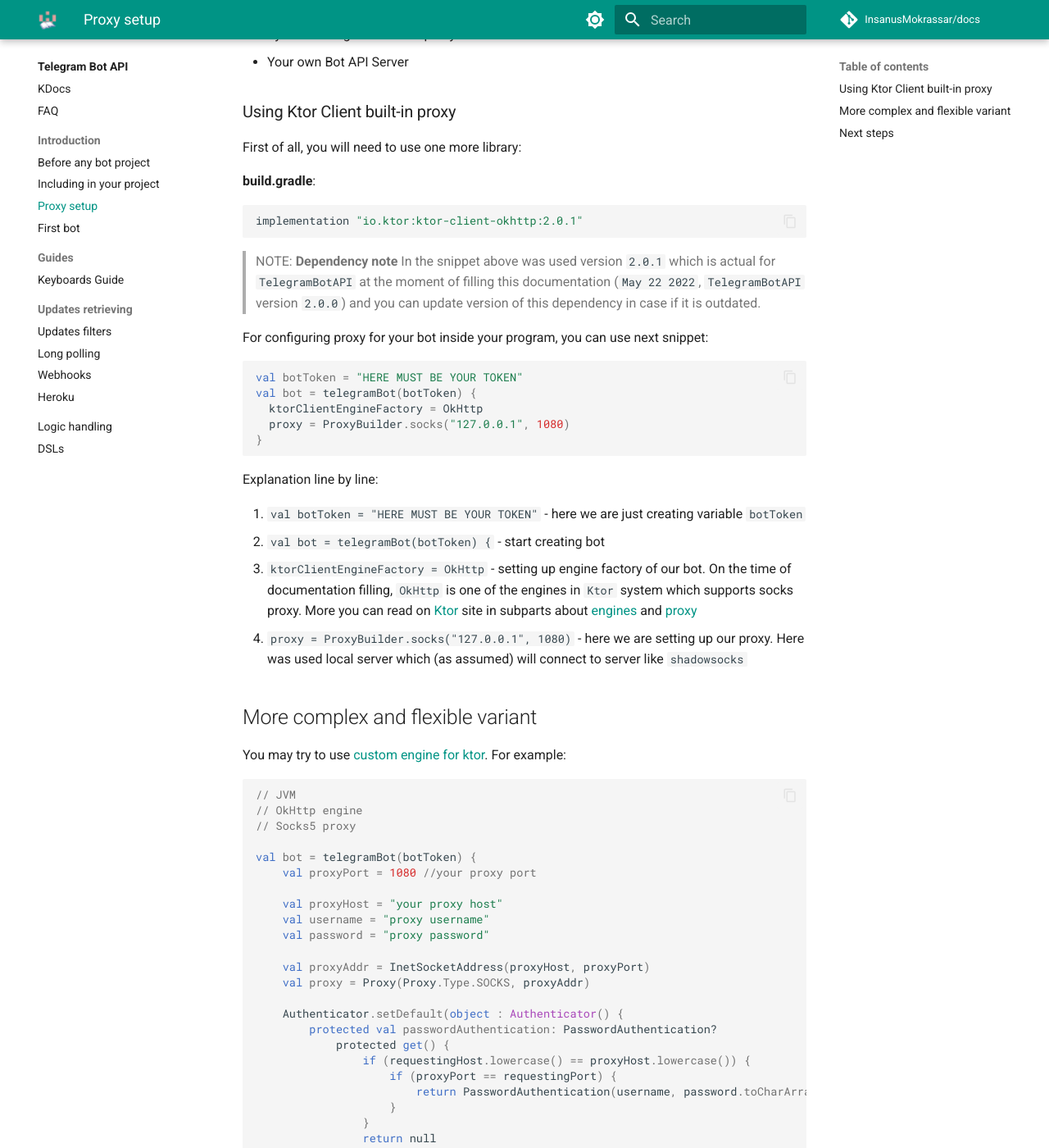
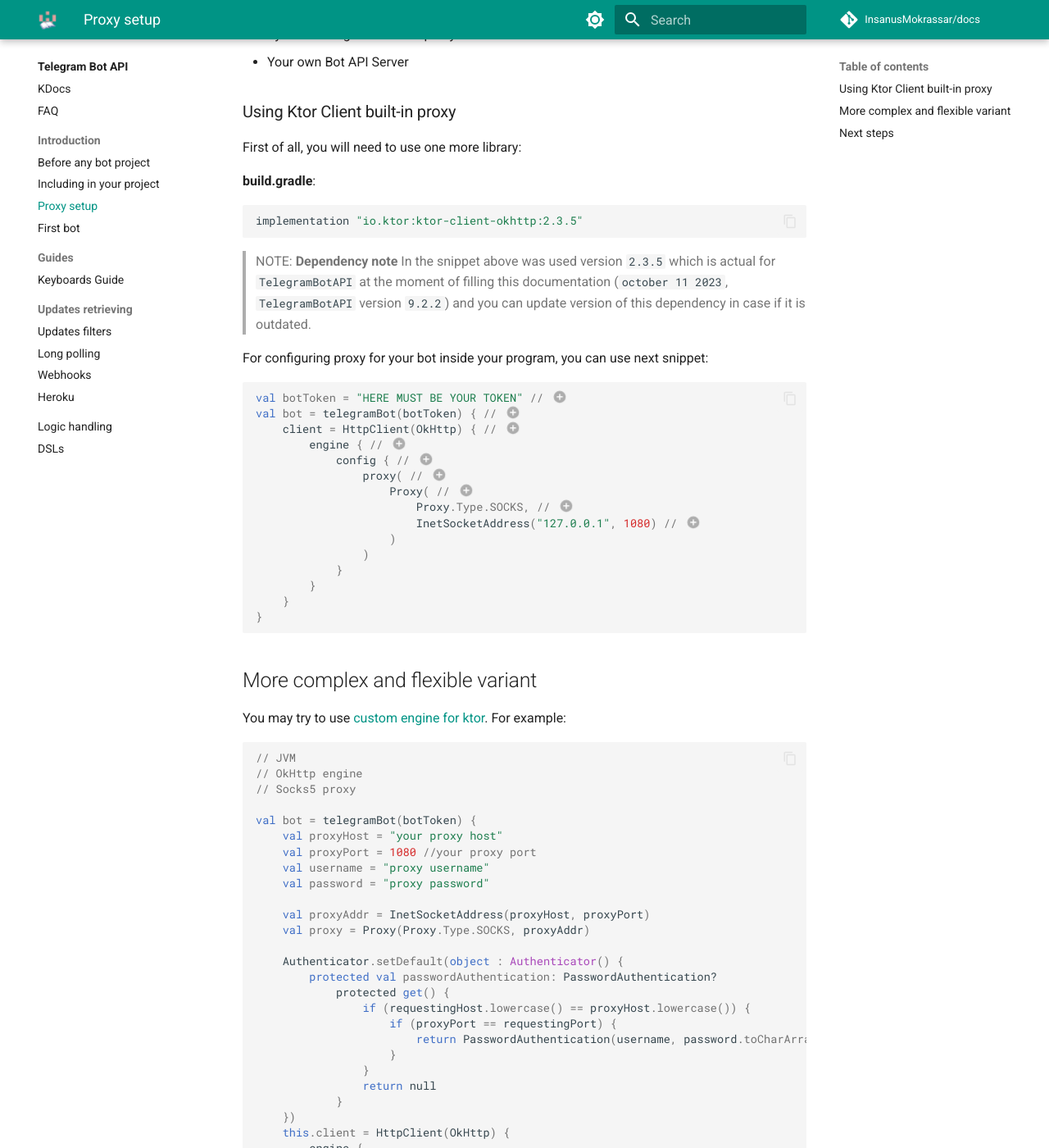
Before and after one commit to InsanusMokrassar/docs, an MkDocs documentation site: the page built from docs/tgbotapi/introduction/proxy-setup.md, in a window 1280 px wide and 1400 px high, scrolled down 625 px. Shown: the whole window at 82% size. Built offline with MkDocs 1.6.1 and Material for MkDocs 9.7.7, drawn with Linux system fonts in a browser that asks for light colours; comment, search, counter and statistics services are not loaded.

Commit message:
start filling of proxy docs

````diff
--- a/docs/tgbotapi/introduction/proxy-setup.md
+++ b/docs/tgbotapi/introduction/proxy-setup.md
@@ -31,28 +31,41 @@
 **build.gradle**:
 
 ```groovy
-implementation "io.ktor:ktor-client-okhttp:2.0.1"
+implementation "io.ktor:ktor-client-okhttp:2.3.5"
 ```
 
 > NOTE: **Dependency note**
-> In the snippet above was used version `2.0.1` which is actual for `TelegramBotAPI` at the moment of filling this documentation (`May 22 2022`, `TelegramBotAPI` version `2.0.0`) and you can update version of this dependency in case if it is outdated.
+> In the snippet above was used version `2.3.5` which is actual for `TelegramBotAPI` at the moment of filling this documentation (`october 11 2023`, `TelegramBotAPI` version `9.2.2`) and you can update version of this dependency in case if it is outdated.
 
 For configuring proxy for your bot inside your program, you can use next snippet:
 
 ```kotlin
-val botToken = "HERE MUST BE YOUR TOKEN"
-val bot = telegramBot(botToken) {
-  ktorClientEngineFactory = OkHttp
-  proxy = ProxyBuilder.socks("127.0.0.1", 1080)
+val botToken = "HERE MUST BE YOUR TOKEN" // (1)
+val bot = telegramBot(botToken) { // (2)
+    client = HttpClient(OkHttp) { // (3)
+        engine { // (4)
+            config { // (5)
+                proxy( // (6)
+                    Proxy( // (7)
+                        Proxy.Type.SOCKS, // (8)
+                        InetSocketAddress("127.0.0.1", 1080) // (9)
+                    )
+                )
+            }
+        }
+    }
 }
 ```
 
-Explanation line by line:
-
-1. `val botToken = "HERE MUST BE YOUR TOKEN"` - here we are just creating variable `botToken`
-2. `val bot = telegramBot(botToken) {` - start creating bot
-3. `ktorClientEngineFactory = OkHttp` - setting up engine factory of our bot. On the time of documentation filling, `OkHttp` is one of the engines in `Ktor` system which supports socks proxy. More you can read on [Ktor](https://ktor.io) site in subparts about [engines](https://ktor.io/clients/http-client/engines.html#okhttp) and [proxy](https://ktor.io/clients/http-client/features/proxy.html)
-4. `proxy = ProxyBuilder.socks("127.0.0.1", 1080)` - here we are setting up our proxy. Here was used local server which (as assumed) will connect to server like `shadowsocks`
+1. Here we are just creating variable `botToken`
+2. Start creating bot
+3. Setting `HttpClient` of our bot. On the time of documentation filling, `OkHttp` is one of the engines in `Ktor` system which supports socks proxy. More you can read on [Ktor](https://ktor.io) site in subparts about [engines](https://ktor.io/docs/http-client-engines.html#okhttp) and [proxy](https://ktor.io/docs/proxy.html#socks_proxy)
+4. Start setting up of `HttpClient` engine
+5. Start setting up of `HttpClient` engine configuration
+6. Start setting up of proxy
+7. Creating proxy info object
+8. Saying that it is `Socks` proxy
+9. Creating address. Note that `"127.0.0.1"` and `1080` are configurable parameters
 
 ## More complex and flexible variant
 
@@ -64,9 +77,8 @@
 // Socks5 proxy
 
 val bot = telegramBot(botToken) {
+    val proxyHost = "your proxy host"
     val proxyPort = 1080 //your proxy port
-
-    val proxyHost = "your proxy host"
     val username = "proxy username"
     val password = "proxy password"
 
````
